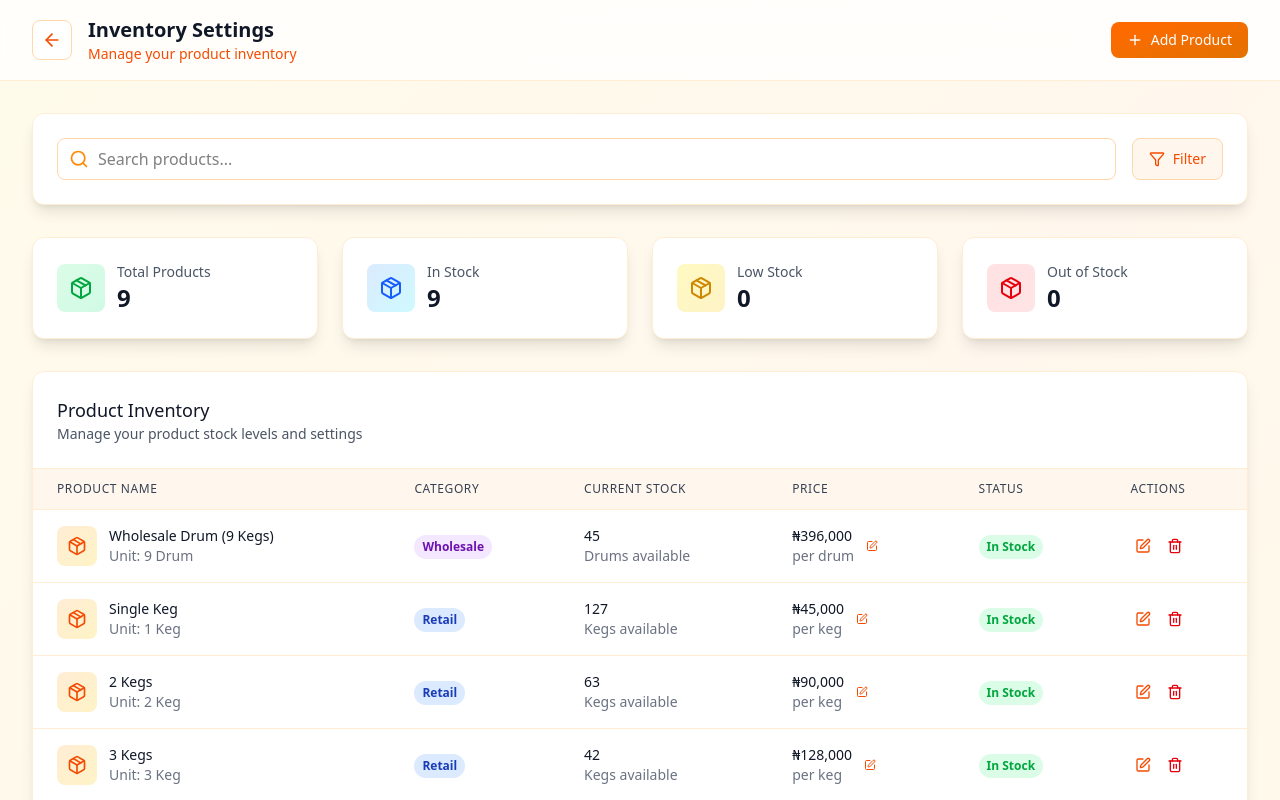
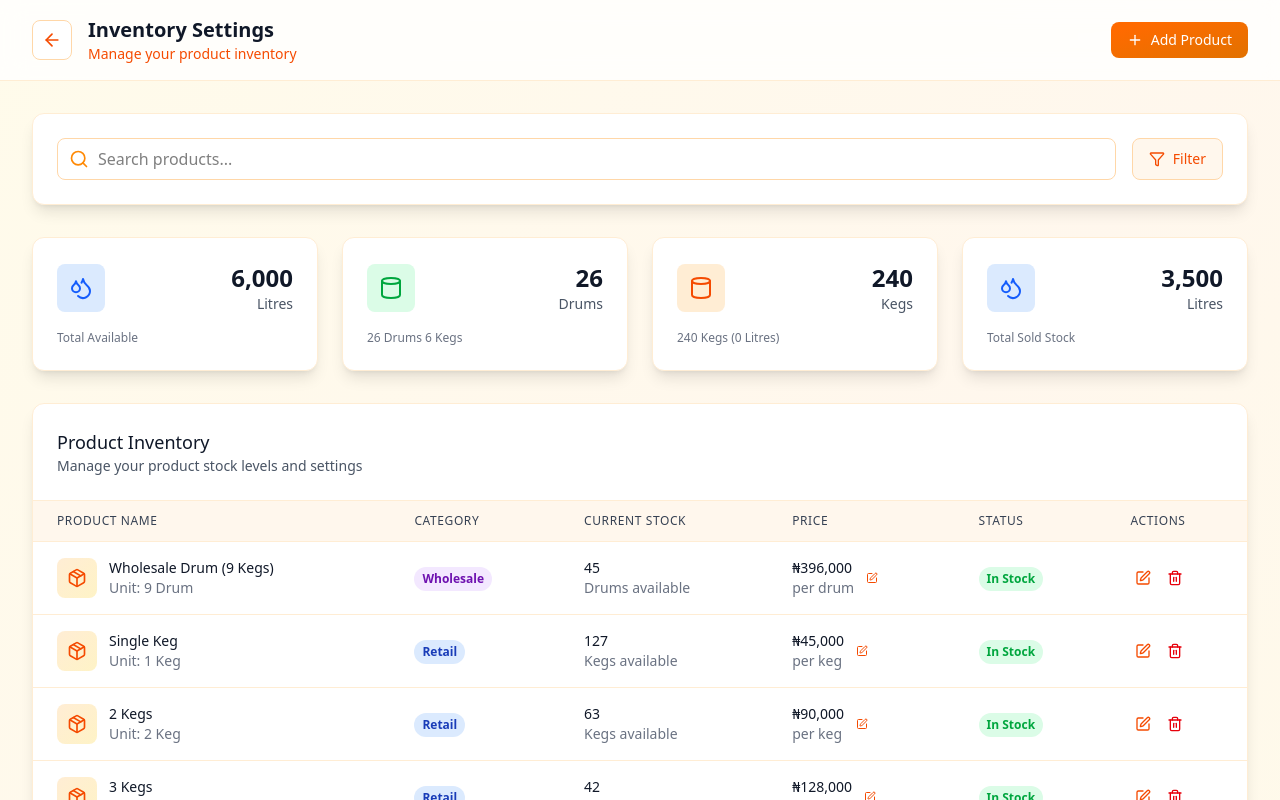
Before and after one commit to Ademic2022/pos-webapp, a Next.js app: page /inventory/settings in a window 1280 px wide. Shown: the top 800 px of the page. Built offline with nearby package versions, Linux system fonts and the light colour scheme.

Commit message:
refactor: update inventory settings page with new stock overview cards and improved layout

```diff
--- a/src/app/inventory/settings/page.tsx
+++ b/src/app/inventory/settings/page.tsx
@@ -12,8 +12,14 @@ import {
   Filter,
   Save,
   X,
+  Cylinder,
+  Droplets,
 } from "lucide-react";
 import { products } from "@/data/sales";
+import { InventoryCard } from "@/components/cards/inventoryCard";
+import { dashboardStat } from "@/data/stock";
+import { getFillDetails } from "@/utils/utils";
+import { KEG_CAPACITY } from "@/data/constants";
 
 const InventorySettingsPage: React.FC = () => {
   const [searchTerm, setSearchTerm] = useState("");
@@ -28,6 +34,15 @@ const InventorySettingsPage: React.FC = () => {
     })),
     ...products.retail.map((p) => ({ ...p, category: "retail" as const })),
   ];
+
+  const stock = dashboardStat.stockData;
+  const {
+    totalDrums,
+    totalKegs,
+    remainingKegs,
+    remainingLitres,
+    totalAvailableStock,
+  } = getFillDetails();
 
   // Filter products based on search
   const filteredProducts = allProducts.filter((product) =>
@@ -146,63 +161,46 @@ const InventorySettingsPage: React.FC = () => {
             </div>
           </div>
 
-          {/* Inventory Overview Cards */}
-          <div className="grid grid-cols-1 md:grid-cols-4 gap-6">
-            <div className="bg-white rounded-xl shadow-lg border border-orange-100 p-6">
-              <div className="flex items-center space-x-3">
-                <div className="w-12 h-12 bg-gradient-to-br from-green-100 to-emerald-100 rounded-lg flex items-center justify-center">
-                  <Package className="w-6 h-6 text-green-600" />
-                </div>
-                <div>
-                  <p className="text-sm text-gray-600">Total Products</p>
-                  <p className="text-2xl font-bold text-gray-900">
-                    {statusCounts.total}
-                  </p>
-                </div>
-              </div>
-            </div>
+          <div className="grid grid-cols-1 md:grid-cols-4 gap-6 mb-8">
+            {/* Total Litres */}
+            <InventoryCard
+              value={totalAvailableStock}
+              unit="Litres"
+              icon={Droplets}
+              footerText="Total Available"
+            />
 
-            <div className="bg-white rounded-xl shadow-lg border border-orange-100 p-6">
-              <div className="flex items-center space-x-3">
-                <div className="w-12 h-12 bg-gradient-to-br from-blue-100 to-cyan-100 rounded-lg flex items-center justify-center">
-                  <Package className="w-6 h-6 text-blue-600" />
-                </div>
-                <div>
-                  <p className="text-sm text-gray-600">In Stock</p>
-                  <p className="text-2xl font-bold text-gray-900">
-                    {statusCounts.inStock}
-                  </p>
-                </div>
-              </div>
-            </div>
+            {/* Total Drums */}
+            <InventoryCard
+              value={totalDrums}
+              unit="Drums"
+              icon={Cylinder}
+              iconBg="bg-green-100"
+              iconColor="text-green-600"
+              footerText={`${totalDrums} Drums ${Math.floor(
+                remainingKegs / KEG_CAPACITY
+              )} Kegs`}
+            />
 
-            <div className="bg-white rounded-xl shadow-lg border border-orange-100 p-6">
-              <div className="flex items-center space-x-3">
-                <div className="w-12 h-12 bg-gradient-to-br from-yellow-100 to-amber-100 rounded-lg flex items-center justify-center">
-                  <Package className="w-6 h-6 text-yellow-600" />
-                </div>
-                <div>
-                  <p className="text-sm text-gray-600">Low Stock</p>
-                  <p className="text-2xl font-bold text-gray-900">
-                    {statusCounts.lowStock}
-                  </p>
-                </div>
-              </div>
-            </div>
+            {/* Total Kegs */}
+            <InventoryCard
+              value={totalKegs}
+              unit="Kegs"
+              icon={Cylinder}
+              iconColor="text-orange-600"
+              iconBg="bg-orange-100"
+              footerText={`${totalKegs} Kegs (${remainingLitres} Litres)`}
+            />
 
-            <div className="bg-white rounded-xl shadow-lg border border-orange-100 p-6">
-              <div className="flex items-center space-x-3">
-                <div className="w-12 h-12 bg-gradient-to-br from-red-100 to-rose-100 rounded-lg flex items-center justify-center">
-                  <Package className="w-6 h-6 text-red-600" />
-                </div>
-                <div>
-                  <p className="text-sm text-gray-600">Out of Stock</p>
-                  <p className="text-2xl font-bold text-gray-900">
-                    {statusCounts.outOfStock}
-                  </p>
-                </div>
-              </div>
-            </div>
+            {/* Total Sold */}
+            <InventoryCard
+              value={stock?.soldStock || 0}
+              unit="Litres"
+              icon={Droplets}
+              iconBg="bg-blue-100"
+              iconColor="text-blue-600"
+              footerText="Total Sold Stock"
+            />
           </div>
 
           {/* Product List */}
```
